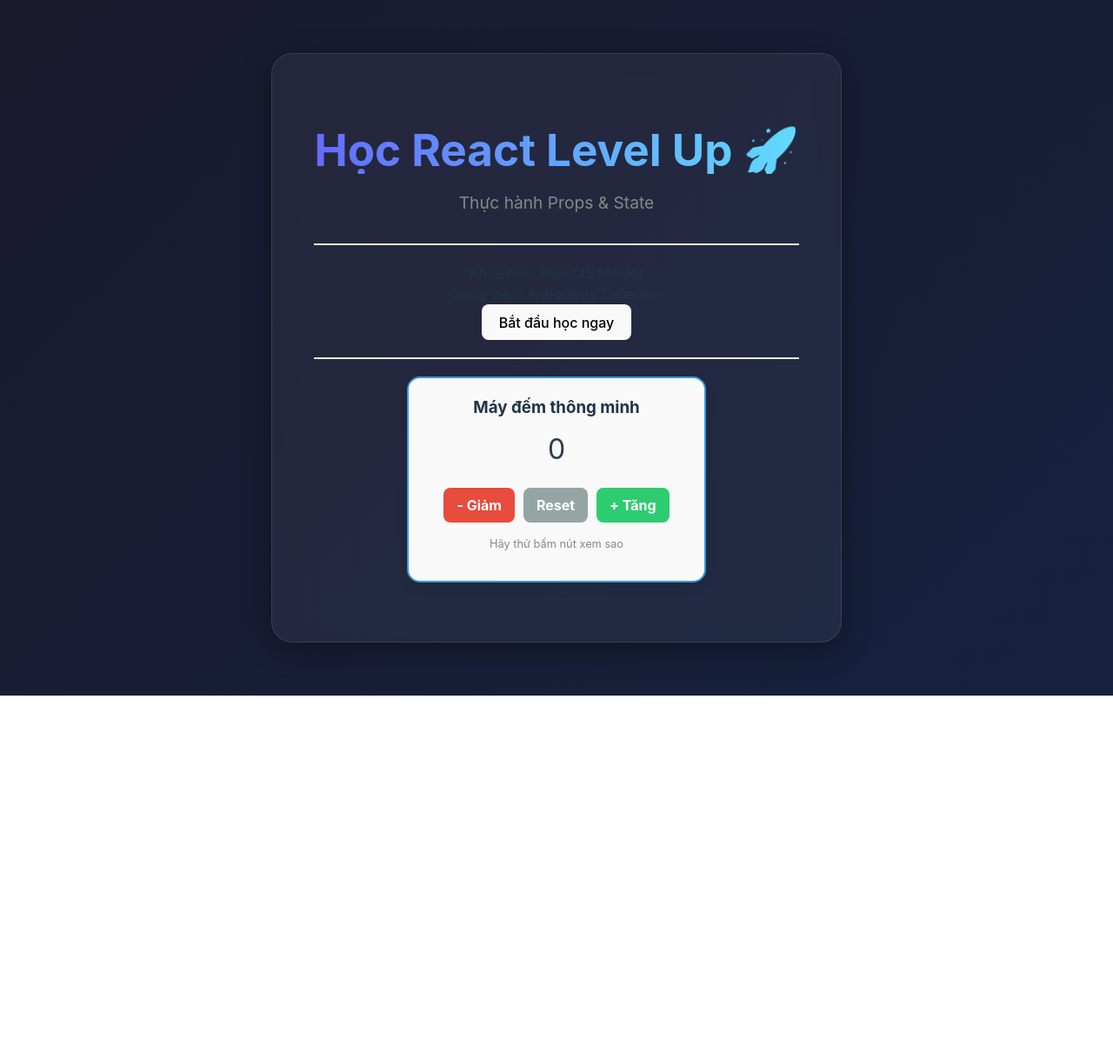
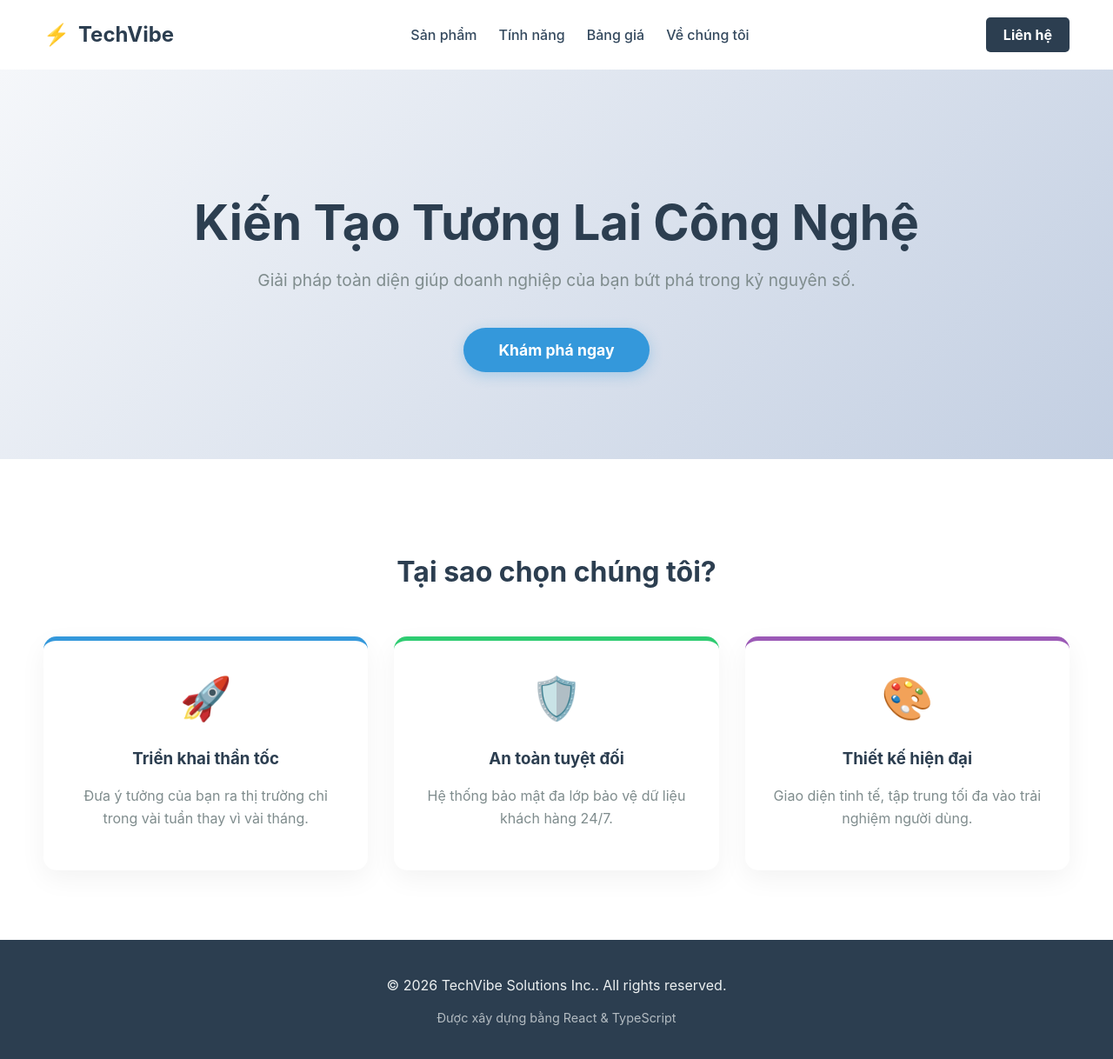
Before and after one commit to KyNV1/my-react-app, a React (Vite) app: page / in a window 1280 px wide. Shown: the top 1218 px of the page at 87% size. Before the commit the page ends 800 px from the top, so only its background shows below. Built offline with nearby package versions, Linux system fonts and the light colour scheme.

Commit message:
feat: implement TechVibe Landing Page using static props and functional components

```diff
--- a/src/App.tsx
+++ b/src/App.tsx
@@ -1,25 +1,63 @@
-import WelcomeCard from './WelcomeCard';
-import Counter from './Counter';
-import './App.css';
+import Navbar from "./components/Navbar";
+import Hero from "./components/Hero";
+import FeatureCard from "./components/FeatureCard";
+import Footer from "./components/Footer";
+import { siteData } from "./siteData";
 
 function App() {
+  const containerStyle: React.CSSProperties = {
+    fontFamily: "'Inter', sans-serif",
+    color: "#2c3e50",
+    backgroundColor: "#fff",
+    minHeight: "100vh",
+  };
+
+  const featureSectionStyle: React.CSSProperties = {
+    padding: "80px 50px",
+    maxWidth: "1200px",
+    margin: "0 auto",
+  };
+
   return (
-    <div className="container">
-      <div className="glass-card">
-        <h1>Học React Level Up 🚀</h1>
-        <p className="subtitle">Thực hành Props & State</p>
+    <div style={containerStyle}>
+      {/* 1. Navbar: Nhận brand và links qua Props */}
+      <Navbar brand={siteData.brand} links={siteData.navLinks} />
 
-        <hr style={{ margin: "20px 0", border: "0.5px solid #eee" }} />
+      {/* 2. Hero: Nhận nội dung quảng cáo qua Props */}
+      <Hero
+        title={siteData.hero.title}
+        subtitle={siteData.hero.subtitle}
+        cta={siteData.hero.cta}
+      />
 
-        {/* 1. Phần thực hành Props */}
-        <WelcomeCard courseName="ReactJS Master" teacherName="Antigravity Detective" />
+      {/* 3. Features: Duyệt mảng dữ liệu và render các FeatureCard qua Props */}
+      <section style={featureSectionStyle}>
+        <h2 style={{ textAlign: "center", marginBottom: "50px", fontSize: "2rem" }}>
+          Tại sao chọn chúng tôi?
+        </h2>
+        <div style={{
+          display: "flex",
+          gap: "30px",
+          flexWrap: "wrap",
+          justifyContent: "center"
+        }}>
+          {siteData.features.map((item) => (
+            <FeatureCard
+              key={item.id}
+              icon={item.icon}
+              title={item.title}
+              description={item.description}
+              color={item.color}
+            />
+          ))}
+        </div>
+      </section>
 
-        <hr style={{ margin: "20px 0", border: "0.5px solid #eee" }} />
-
-        {/* 2. Phần thực hành State */}
-        <Counter />
-
-      </div>
+      {/* 4. Footer: Nhận thông tin bản quyền qua Props */}
+      <Footer
+        company={siteData.footer.company}
+        year={siteData.footer.year}
+      />
     </div>
   );
 }
--- /dev/null
+++ b/src/components/FeatureCard.tsx
@@ -0,0 +1,27 @@
+interface FeatureProps {
+    icon: string;
+    title: string;
+    description: string;
+    color: string;
+}
+
+function FeatureCard({ icon, title, description, color }: FeatureProps) {
+    return (
+        <div style={{
+            padding: "30px",
+            borderRadius: "15px",
+            backgroundColor: "#fff",
+            boxShadow: "0 10px 30px rgba(0,0,0,0.05)",
+            textAlign: "center",
+            flex: 1,
+            minWidth: "250px",
+            borderTop: `5px solid ${color}`
+        }}>
+            <div style={{ fontSize: "3rem", marginBottom: "20px" }}>{icon}</div>
+            <h3 style={{ color: "#2c3e50", marginBottom: "15px" }}>{title}</h3>
+            <p style={{ color: "#7f8c8d", lineHeight: "1.6" }}>{description}</p>
+        </div>
+    );
+}
+
+export default FeatureCard;
--- /dev/null
+++ b/src/components/Footer.tsx
@@ -0,0 +1,22 @@
+interface FooterProps {
+    company: string;
+    year: number;
+}
+
+function Footer({ company, year }: FooterProps) {
+    return (
+        <footer style={{
+            textAlign: "center",
+            padding: "40px 20px",
+            backgroundColor: "#2c3e50",
+            color: "#ecf0f1"
+        }}>
+            <p style={{ margin: 0 }}>© {year} {company}. All rights reserved.</p>
+            <div style={{ marginTop: "15px", fontSize: "0.9rem", opacity: 0.7 }}>
+                Được xây dựng bằng React & TypeScript
+            </div>
+        </footer>
+    );
+}
+
+export default Footer;
--- /dev/null
+++ b/src/components/Hero.tsx
@@ -0,0 +1,36 @@
+interface HeroProps {
+    title: string;
+    subtitle: string;
+    cta: string;
+}
+
+function Hero({ title, subtitle, cta }: HeroProps) {
+    return (
+        <section style={{
+            textAlign: "center",
+            padding: "100px 20px",
+            backgroundColor: "#f8f9fa",
+            backgroundImage: "linear-gradient(135deg, #f5f7fa 0%, #c3cfe2 100%)"
+        }}>
+            <h1 style={{ fontSize: "3.5rem", color: "#2c3e50", marginBottom: "20px" }}>{title}</h1>
+            <p style={{ fontSize: "1.2rem", color: "#7f8c8d", maxWidth: "700px", margin: "0 auto 40px" }}>
+                {subtitle}
+            </p>
+            <button style={{
+                padding: "15px 40px",
+                fontSize: "1.1rem",
+                backgroundColor: "#3498db",
+                color: "#fff",
+                border: "none",
+                borderRadius: "30px",
+                cursor: "pointer",
+                fontWeight: "bold",
+                boxShadow: "0 4px 15px rgba(52, 152, 219, 0.3)"
+            }}>
+                {cta}
+            </button>
+        </section>
+    );
+}
+
+export default Hero;
--- /dev/null
+++ b/src/components/Navbar.tsx
@@ -0,0 +1,41 @@
+interface NavbarProps {
+    brand: { name: string; logo: string };
+    links: string[];
+}
+
+function Navbar({ brand, links }: NavbarProps) {
+    return (
+        <nav style={{
+            display: "flex",
+            justifyContent: "space-between",
+            alignItems: "center",
+            padding: "20px 50px",
+            backgroundColor: "#fff",
+            boxShadow: "0 2px 5px rgba(0,0,0,0.05)"
+        }}>
+            <div style={{ fontSize: "1.5rem", fontWeight: "bold", display: "flex", alignItems: "center", gap: "10px" }}>
+                <span>{brand.logo}</span> {brand.name}
+            </div>
+            <ul style={{ display: "flex", listStyle: "none", gap: "25px", margin: 0, padding: 0 }}>
+                {links.map((link) => (
+                    <li key={link} style={{ cursor: "pointer", color: "#34495e", fontWeight: 500 }}>
+                        {link}
+                    </li>
+                ))}
+            </ul>
+            <button style={{
+                padding: "10px 20px",
+                backgroundColor: "#2c3e50",
+                color: "#fff",
+                border: "none",
+                borderRadius: "5px",
+                cursor: "pointer",
+                fontWeight: "bold"
+            }}>
+                Liên hệ
+            </button>
+        </nav>
+    );
+}
+
+export default Navbar;
--- /dev/null
+++ b/src/siteData.ts
@@ -0,0 +1,39 @@
+export const siteData = {
+  brand: {
+    name: "TechVibe",
+    logo: "⚡",
+  },
+  navLinks: ["Sản phẩm", "Tính năng", "Bảng giá", "Về chúng tôi"],
+  hero: {
+    title: "Kiến Tạo Tương Lai Công Nghệ",
+    subtitle: "Giải pháp toàn diện giúp doanh nghiệp của bạn bứt phá trong kỷ nguyên số.",
+    cta: "Khám phá ngay",
+  },
+  features: [
+    {
+      id: 1,
+      icon: "🚀",
+      title: "Triển khai thần tốc",
+      description: "Đưa ý tưởng của bạn ra thị trường chỉ trong vài tuần thay vì vài tháng.",
+      color: "#3498db",
+    },
+    {
+      id: 2,
+      icon: "🛡️",
+      title: "An toàn tuyệt đối",
+      description: "Hệ thống bảo mật đa lớp bảo vệ dữ liệu khách hàng 24/7.",
+      color: "#2ecc71",
+    },
+    {
+      id: 3,
+      icon: "🎨",
+      title: "Thiết kế hiện đại",
+      description: "Giao diện tinh tế, tập trung tối đa vào trải nghiệm người dùng.",
+      color: "#9b59b6",
+    },
+  ],
+  footer: {
+    company: "TechVibe Solutions Inc.",
+    year: new Date().getFullYear(),
+  },
+};
```
